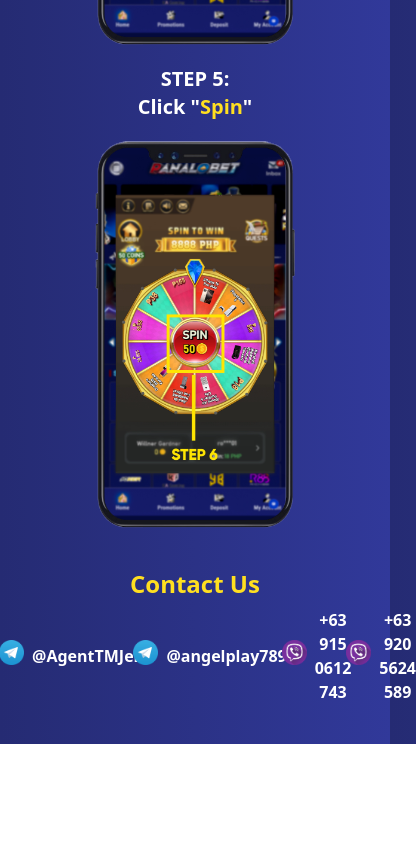
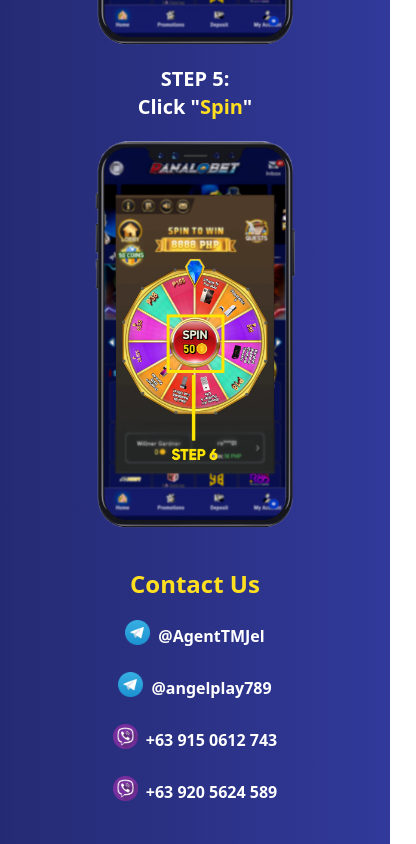
Before and after one commit to jovpbcfd/pb-npldg, a Next.js app: page / in a window 390 px wide. Shown: the part 5334-6178 px from the top of the page, 416 px wide, since content can reach past the window. Before the commit the page ends 6078 px from the top, so only its background shows below. Built offline with nearby package versions, Linux system fonts and the light colour scheme.

Commit message:
Fix responsiveness on mobile

```diff
--- a/components/spin-step.tsx
+++ b/components/spin-step.tsx
@@ -111,10 +111,10 @@ export default function SpinStep() {
       <div className="max-w-[1230px] mx-auto flex items-center justify-center my-10 md:my-20">
         <div className="flex flex-col items-center gap-5 md:flex-row md:gap-7">
           <div className="text-center">
-            <h2 className="text-yellow-300 font-bold text-2xl md:text-4xl md:font-bold">
+            <h2 className="text-yellow-300 mb-4 font-bold text-2xl md:mb-0 md:text-4xl md:font-bold">
               Contact Us
             </h2>
-            <div className="flex items-center gap-5 lg:mt-4">
+            <div className="flex flex-col items-center gap-5 md:flex-row lg:mt-4">
               <div className="flex items-center gap-2">
                 <Image
                   src="/img/IMAGE_STEPS/SOCIALS_ICONS/telegram_icon.webp"
```
